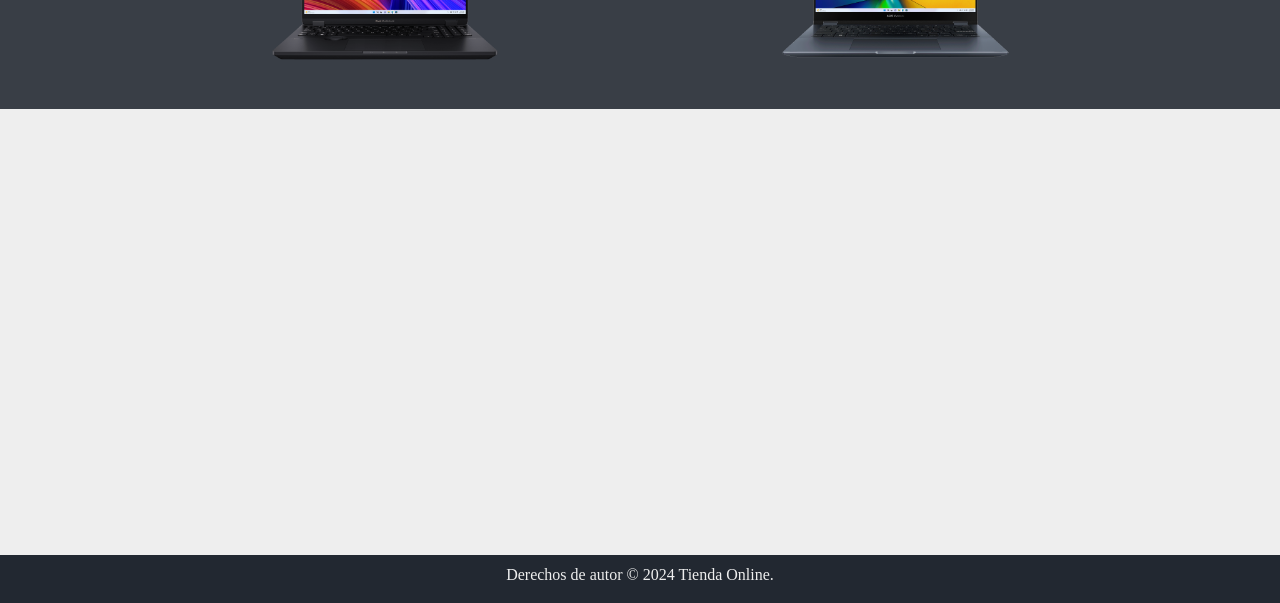
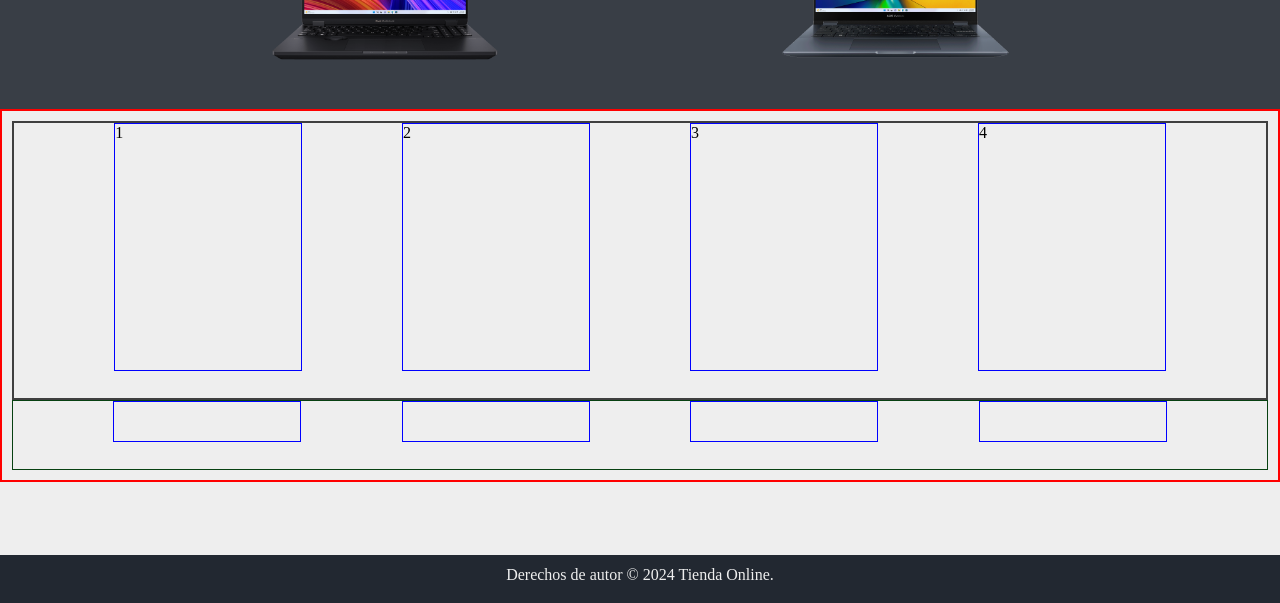
Before and after one commit to c3saR-A/tienda-web, a PHP site: page /HTML/index.html in a window 1280 px wide. Shown: the part 197-800 px from the top of the page. Run offline with PHP 8.4, Linux system fonts and the light colour scheme; some libraries are stand-ins or nearby versions.

Commit message:
creación de la sección de producto

```diff
--- a/CSS/style.css
+++ b/CSS/style.css
@@ -40,6 +40,7 @@
 .Main-content{
     min-height: calc(100vh - 6.5rem);
     display: flex;
+    flex-direction: column;
     background-color: #EEEEEE;
 }
 
@@ -52,6 +53,7 @@
 .Conten-carrusel{
     height: 100%;
     position: relative;
+
 }
 
 .Item-carrusel {
@@ -59,6 +61,7 @@
     display: flex;
     align-items: center;
     justify-content: space-evenly;
+    background-color: #393e46;
 }
 
 .Flechas-carrusel{
@@ -72,20 +75,45 @@
     padding: 30px;
 }
 
-#item-1{
-    background-color: #393e46;
+.Imagen-carrusel{
+    height: 100%;
 }
 
-#item-2{
-    background-color: #393e46;
+.Productos-sección{
+    height: 23.3rem;
+    width: 100%;
+    display: flex;
+    border: 2px solid #ff0000;
+    padding: 10px;
+    flex-wrap: wrap;
 }
 
-#item-3{
-    background-color: #393e46;
+.Productos{
+    height: 80%;
+    width: 100%;
+    display: flex;
+    border: 2px solid rgba(0, 0, 0, 0.733);
+    justify-content: space-evenly;
 }
 
-.Imagen-carrusel{
-    height: 100%;
+.Producto{
+    border: 1px solid blue;
+    height: 90%;
+    width: 15%;
+}
+
+.Botones-producto{
+    display: flex;
+    border: 1px solid #074111;
+    height: 20%;
+    width: 100%;
+    justify-content: space-evenly;
+}
+
+.Botones{
+    border: 1px solid blue;
+    height: 60%;
+    width: 15%;
 }
 
 a{
--- a/HTML/index.html
+++ b/HTML/index.html
@@ -5,13 +5,11 @@
     <meta name="viewport" content="width=device-width, initial-scale=1.0">
     <title>Web Shop</title>
     <link rel="stylesheet" href="../CSS/style.css">
-
     <script src="https://kit.fontawesome.com/f7e8f4349b.js" crossorigin="anonymous"></script>
 </head>
 <body>
 
 <header class="Main-header">
-
     <nav class="nav">
         <section class="Nombre">NOMBRE TIENDA</section>
         <i class="fa-solid fa-bars fa-xl" style="color: #eeeeee;"></i>
@@ -23,7 +21,6 @@
 </header>
 
 <main class="Main-content">
-
     <section id="Carrusel">
         <div class="Conten-carrusel" id="Conten-1">
             <article class="Item-carrusel" id="item-1">
@@ -55,20 +52,36 @@
         </div>
         <div class="Conten-carrusel" id="Conten-3">
             <article class="Item-carrusel" id="item-3">
-                <img src="../IMG-ICON/HP ENVY x360 Convertible 15.png" alt="HP ENVY x360 Convertible 15" class="Imagen-carrusel">
+                <img src="../IMG-ICON/ROG Strix G16 G614.png" alt="ROG Strix G16 G614" class="Imagen-carrusel">
+                <img src="../IMG-ICON/ROG Strix SCAR 18 G834.png" alt="ROG Strix SCAR 18 G834" class="Imagen-carrusel">
             </article>
             <article class="Flechas-carrusel">
                 <a href="#Conten-2">
                     <i class="fa-solid fa-angle-left fa-xl" style="color: #FD7014;"></i>
-               </a>
+                </a>
                 <a href="#Conten-1">
                     <i class="fa-solid fa-angle-right fa-xl" style="color: #FD7014;"></i>
                 </a>
             </article>
         </div>
     </section>
+    <section class="Productos-sección">
+        <div class="Productos">
+            <article class="Producto">1</article>
+            <article class="Producto">2</article>
+            <article class="Producto">3</article>
+            <article class="Producto">4</article>
+        </div>
+        <div class="Botones-producto"">
+        <article class="Botones"></article>
+        <article class="Botones"></article>
+        <article class="Botones"></article>
+        <article class="Botones"></article>
+        </div>
+    </section>
+</main>
 
-</main>
+
 
 <footer class="Footer">
     Derechos de autor &copy; 2024 Tienda Online.
```
Also changed, not shown: IMG-ICON/HP ENVY x360 Convertible 15.png (deleted), IMG-ICON/ROG Strix G16 G614.png (added), IMG-ICON/ROG Strix SCAR 18 G834.png (added), IMG-ICON/cartshop.png (deleted), IMG-ICON/menu.svg (deleted).
